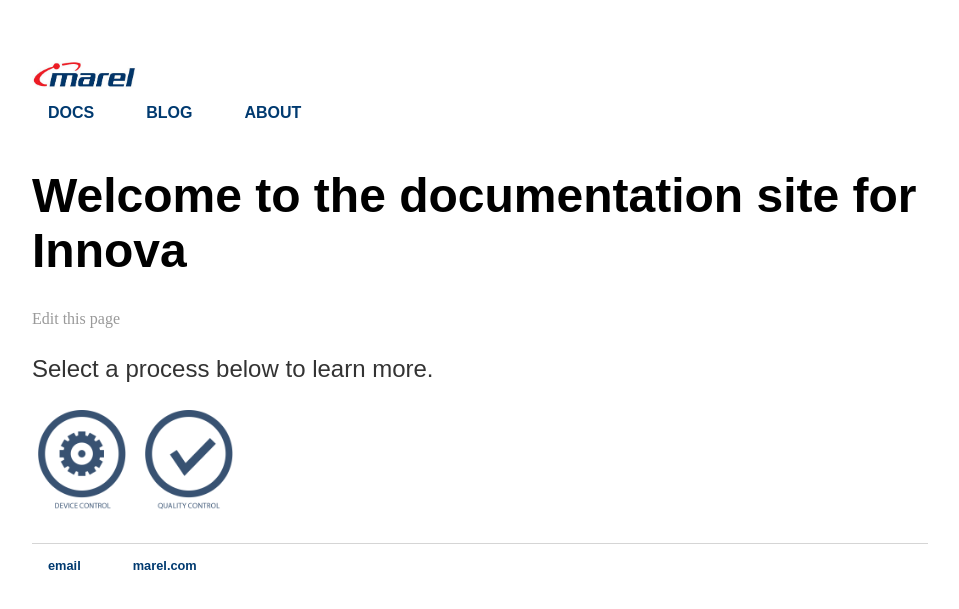
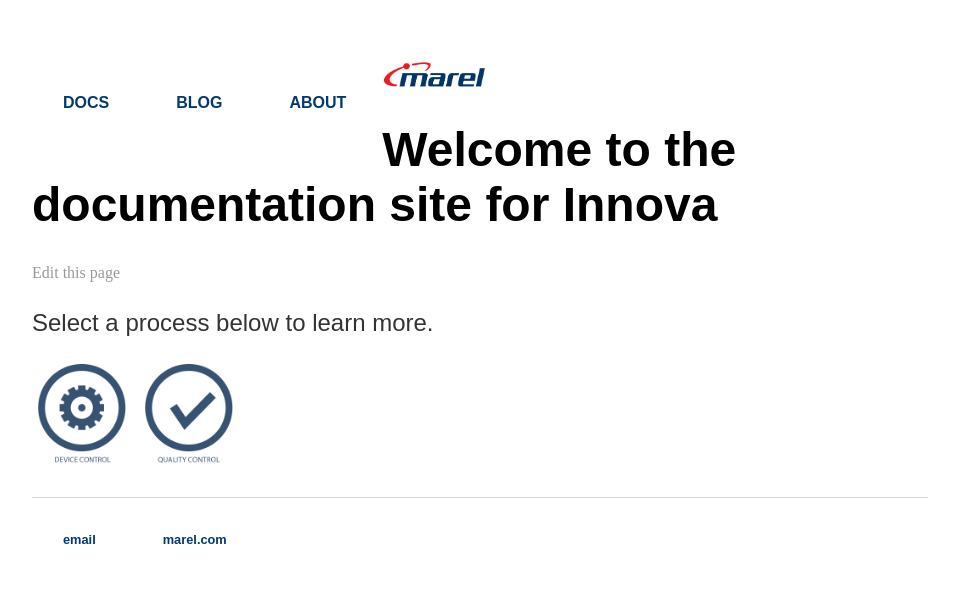
Before and after one commit to daniellegunter/pohlvault.github.io, a Jekyll site: the page built from index.html, in a window 1280 px wide. Shown: the top 609 px of the page, without its empty margins (160-1119 px from the left). Built offline with Jekyll 4.4.1, drawn with Linux system fonts in a browser that asks for light colours.

Commit message:
Update main.css

```diff
--- a/css/main.css
+++ b/css/main.css
@@ -29,6 +29,7 @@
 nav ul, footer ul {
     font-family:'Myriad Pro', 'Arial', 'Sans-Serif';
     padding: 0px;
+    display: inline;
     list-style: none;
     font-weight: bold;
     list-style-type: none;
@@ -39,12 +40,9 @@
 }
 nav ul li, footer ul li {
     display: inline;
-    margin-right: 20px;
+    padding: 20px;
+    margin-left: -5px;
 }
-li a:hover:not(.active) {
-    background-color: #FFFFFF;
-}
-
 .active {
     background-color: #f2f2f2;
 }
```
